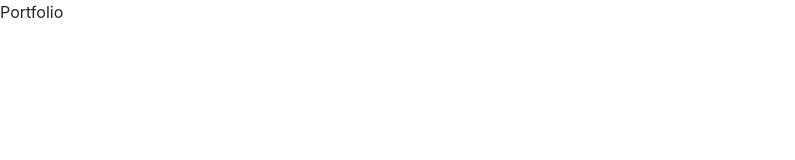
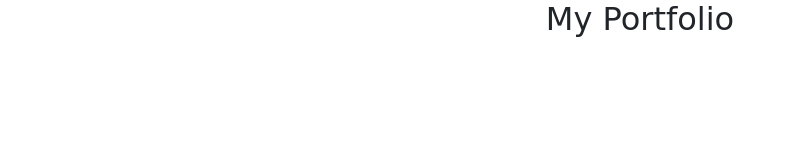
Before and after one commit to Guakachola/Portfolio, a plain HTML site: page portfolio.html in a window 1280 px wide. Shown: the whole page, without its empty margins (0-795 px from the left). Drawn offline with nearby package versions, Linux system fonts and the light colour scheme.

Commit message:
Made some font chanegs, just pushing to see the difference

```diff
--- a/portfolio.css
+++ b/portfolio.css
@@ -1,3 +1,11 @@
-.heading{
+body {
+    font-family: 'Courier New', Courier, monospace;
+    font-size: 12pc;
+
+}
+
+h1{
     text-align: center;
+    font-size:xx-large;
+    font-family: cursive;
 }
--- a/portfolio.html
+++ b/portfolio.html
@@ -11,7 +11,5 @@
   </head>
 
   <body>
-    <div>
-        Portfolio
-    </div>
+    <h1>My Portfolio</h1>
   </body>
```
